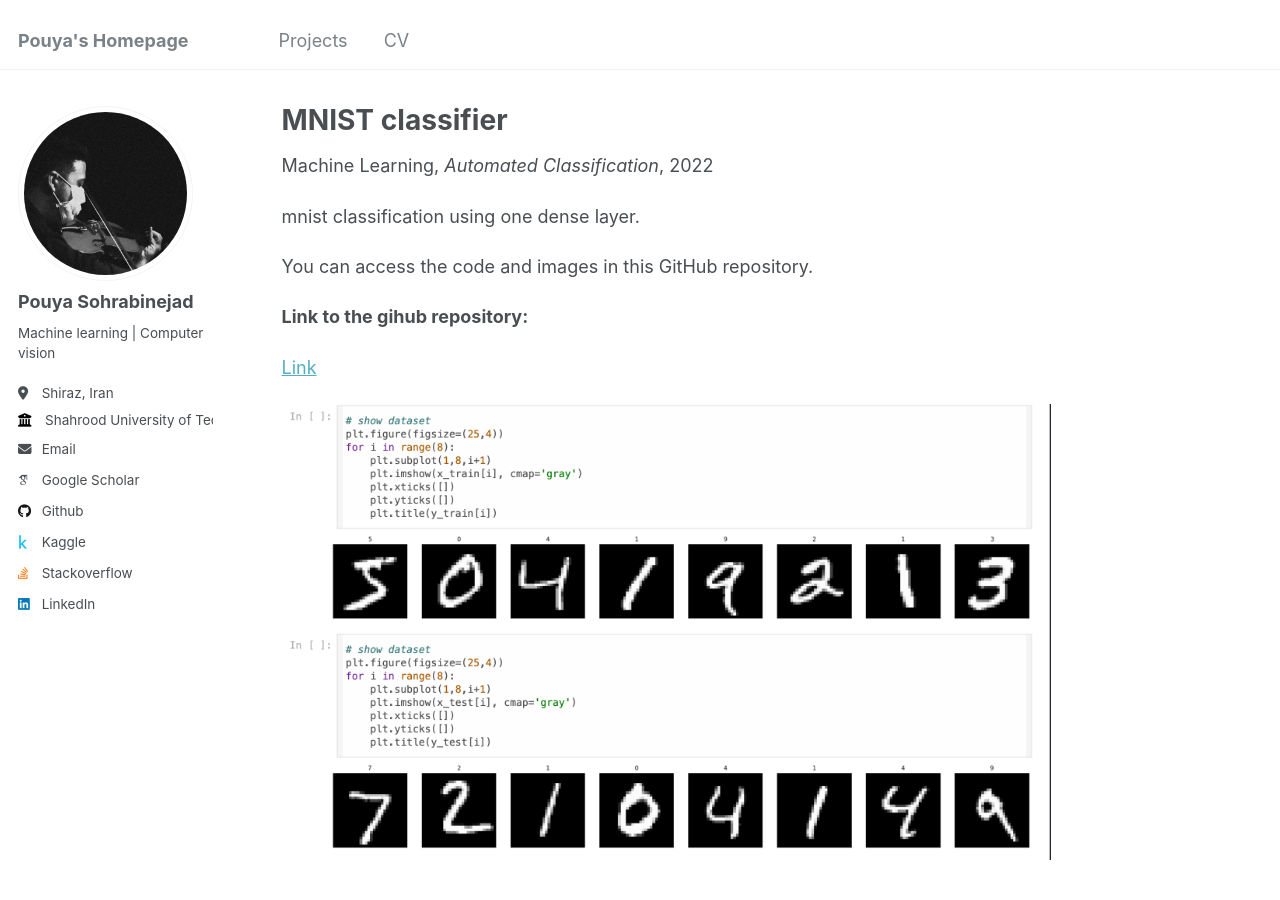
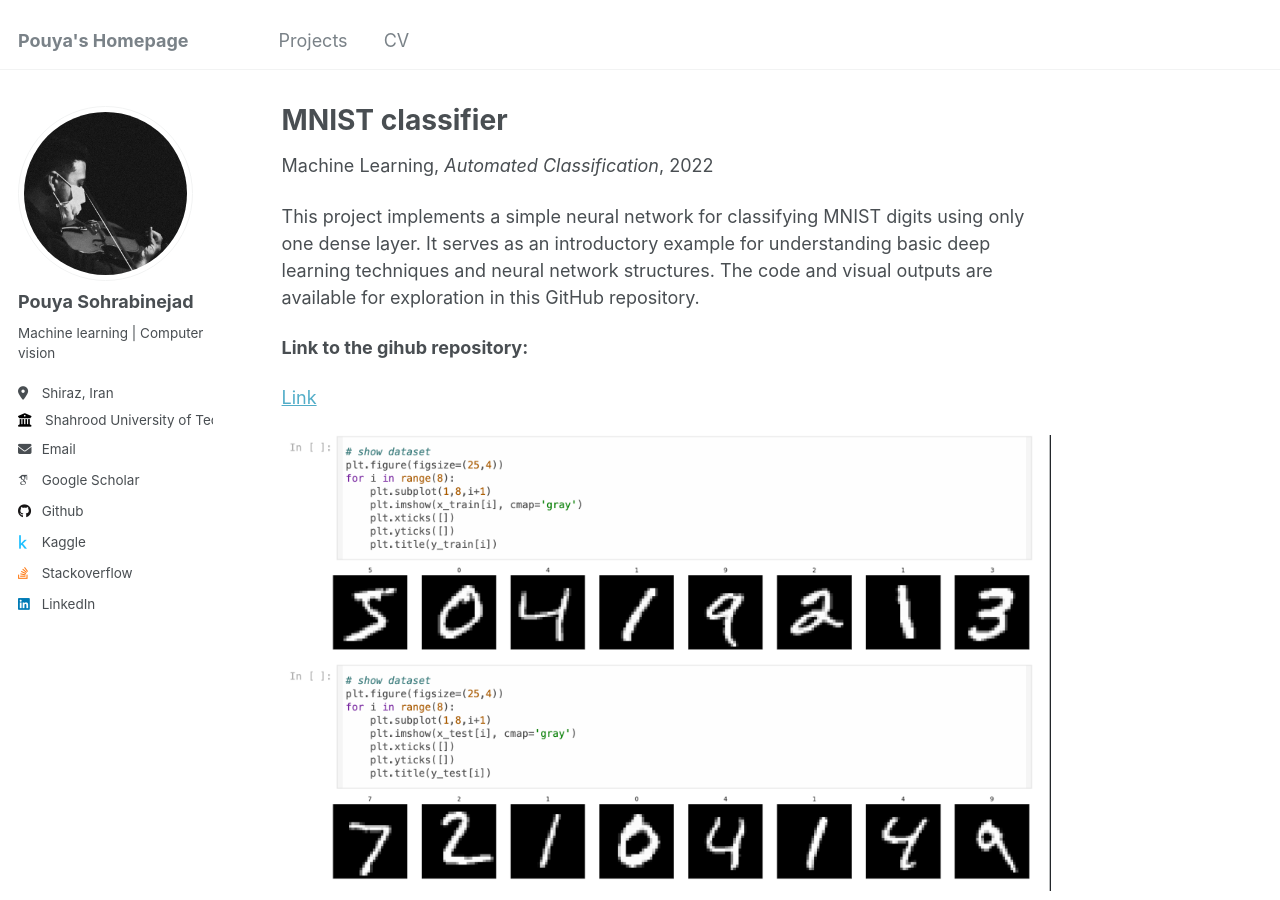
Before and after one commit to PouyaSonej/PouyaSonej.github.io, a Jekyll site: the page built from _teaching/project-3.md, in a window 1280 px wide and 900 px high. Built offline with Jekyll 4.4.1, drawn with Linux system fonts in a browser that asks for light colours; some web fonts are replaced.

Commit message:
Update project-3.md

```diff
--- a/_teaching/project-3.md
+++ b/_teaching/project-3.md
@@ -8,9 +8,7 @@ date: 2022-03-01
 location: "Shiraz, Iran"
 ---
 
-mnist classification using one dense layer.
-
-You can access the code and images in this GitHub repository.
+This project implements a simple neural network for classifying MNIST digits using only one dense layer. It serves as an introductory example for understanding basic deep learning techniques and neural network structures. The code and visual outputs are available for exploration in this GitHub repository.
 
 **Link to the gihub repository:**
 
```
